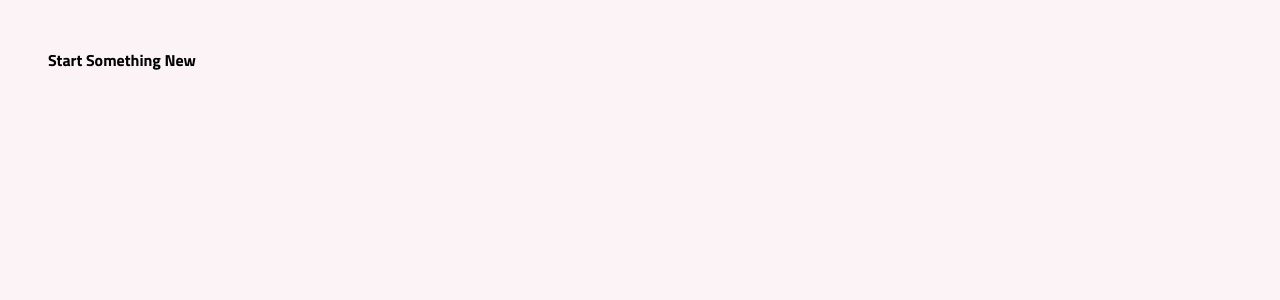
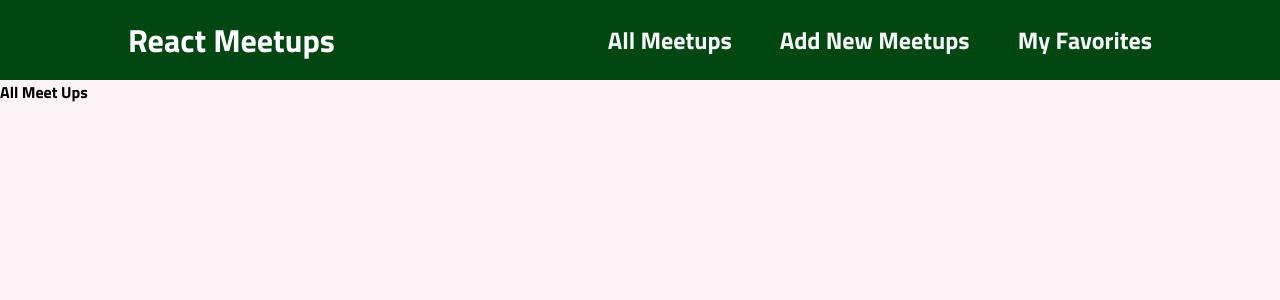
Before and after one commit to erenonal/next.js-react-course-implementations, a React (Create React App) app: page / in a window 1280 px wide. Shown: the top 300 px of the page. Built offline with nearby package versions, Linux system fonts and the light colour scheme.

Commit message:
basic header is created

```diff
--- a/package.json
+++ b/package.json
@@ -3,6 +3,7 @@
   "version": "0.1.0",
   "private": true,
   "dependencies": {
+    "@babel/plugin-proposal-private-property-in-object": "^7.21.11",
     "@testing-library/jest-dom": "^5.17.0",
     "@testing-library/react": "^13.4.0",
     "@testing-library/user-event": "^13.5.0",
@@ -35,5 +36,8 @@
       "last 1 firefox version",
       "last 1 safari version"
     ]
+  },
+  "devDependencies": {
+    "@types/react-router-dom": "^5.3.3"
   }
 }
--- a/src/App.js
+++ b/src/App.js
@@ -1,8 +1,23 @@
-
+import { Route, Switch } from "react-router-dom";
+import AllMeetupsPage from "./pages/AllMeetups";
+import NewMeetupPage from "./pages/NewMeetup";
+import FavoritesPage from "./pages/Favorites";
+import MainNavigaton from "./components/layout/MainNavigation";
 function App() {
   return (
-    <div className="App">
-      Start Something New
+    <div>
+      <MainNavigaton/>
+        <Switch>
+          <Route path="/" exact>
+            <AllMeetupsPage></AllMeetupsPage>
+          </Route>
+          <Route path="/new-meetup" exact>
+            <NewMeetupPage></NewMeetupPage>
+          </Route>
+          <Route path="/favorites" exact>
+            <FavoritesPage>Favorites</FavoritesPage>
+          </Route>
+        </Switch>
     </div>
   );
 }
--- /dev/null
+++ b/src/components/layout/MainNavigation.js
@@ -0,0 +1,25 @@
+import { Link } from "react-router-dom";
+import classes from "./MainNavigation.module.css";
+
+function MainNavigaton() {
+  return (
+    <header className={classes.header}>
+      <div className={classes.logo}> React Meetups</div>
+      <nav>
+        <ul>
+          <li>
+            <Link to='/'>All Meetups</Link>
+          </li>
+          <li>
+            <Link to='/new-meetup'>Add New Meetups</Link>
+          </li>
+          <li>
+            <Link to='/favorites'>My Favorites</Link>
+          </li>
+        </ul>
+      </nav>
+    </header>
+  );
+}
+
+export default MainNavigaton;
--- /dev/null
+++ b/src/components/layout/MainNavigation.module.css
@@ -0,0 +1,47 @@
+.header {
+  width: 100%;
+  height: 5rem;
+  display: flex;
+  align-items: center;
+  justify-content: space-between;
+  background-color: #004711;
+  padding: 0 10%;
+}
+
+.logo {
+  font-size: 2rem;
+  color: white;
+  font-weight: bold;
+}
+
+.header ul {
+  list-style: none;
+  margin: 0;
+  padding: 0;
+  display: flex;
+  align-items: baseline;
+}
+
+.header li {
+  margin-left: 3rem;
+}
+
+.header a {
+  text-decoration: none;
+  font-size: 1.5rem;
+  color: #f6f6f6;
+}
+
+.header a:hover,
+.header a:active,
+.header a.active {
+  color: #fff820;
+}
+
+.badge {
+  background-color: #70cc20;
+  color: white;
+  border-radius: 12px;
+  padding: 0 1rem;
+  margin-left: 0.5rem;
+}
--- a/src/index.css
+++ b/src/index.css
@@ -10,7 +10,7 @@
 
 body {
   font-family: 'Titillium Web', sans-serif;
-  margin: 3rem;
+  margin: 0rem;
   background-color: #fcf3f6;
 }
 
--- a/src/index.js
+++ b/src/index.js
@@ -2,6 +2,11 @@ import React from "react";
 import ReactDOM from "react-dom/client";
 import "./index.css";
 import App from "./App";
+import { BrowserRouter } from "react-router-dom";
 
 const root = ReactDOM.createRoot(document.getElementById("root"));
-root.render(<App />);
+root.render(
+  <BrowserRouter>
+    <App />
+  </BrowserRouter>
+);
--- /dev/null
+++ b/src/pages/AllMeetups.js
@@ -0,0 +1,5 @@
+function AllMeetupsPage(){
+    return <div>All Meet Ups</div>
+}
+
+export default AllMeetupsPage
--- /dev/null
+++ b/src/pages/Favorites.js
@@ -0,0 +1,5 @@
+function FavoritesPage() {
+  return <div>Favorites Page</div>;
+}
+
+export default FavoritesPage;
--- /dev/null
+++ b/src/pages/NewMeetup.js
@@ -0,0 +1,5 @@
+function NewMeetupPage() {
+  return <div>New Meet Ups</div>;
+}
+
+export default NewMeetupPage;
```
